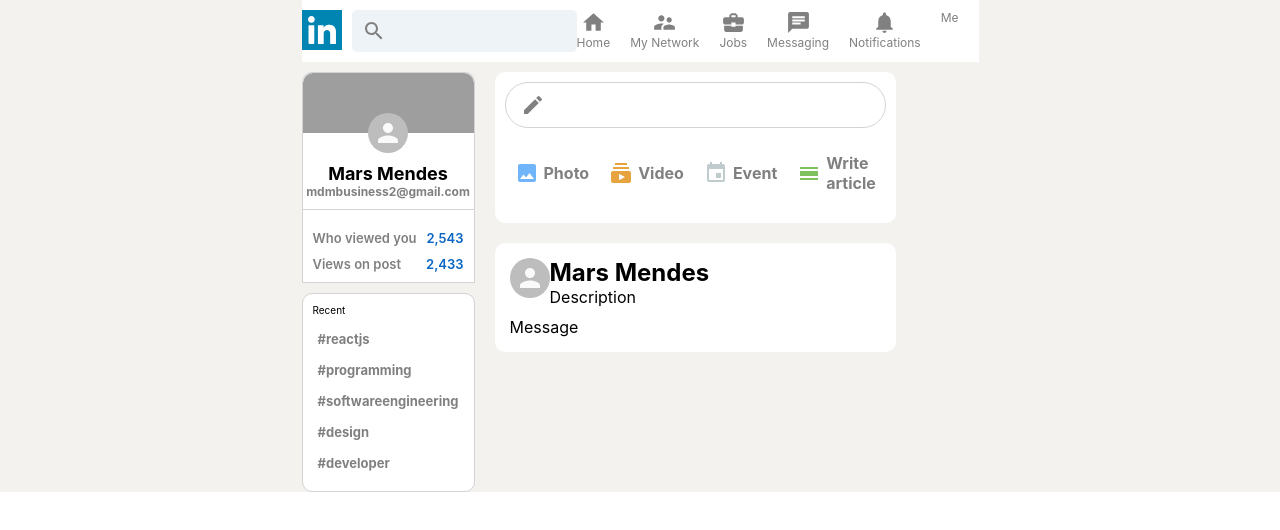
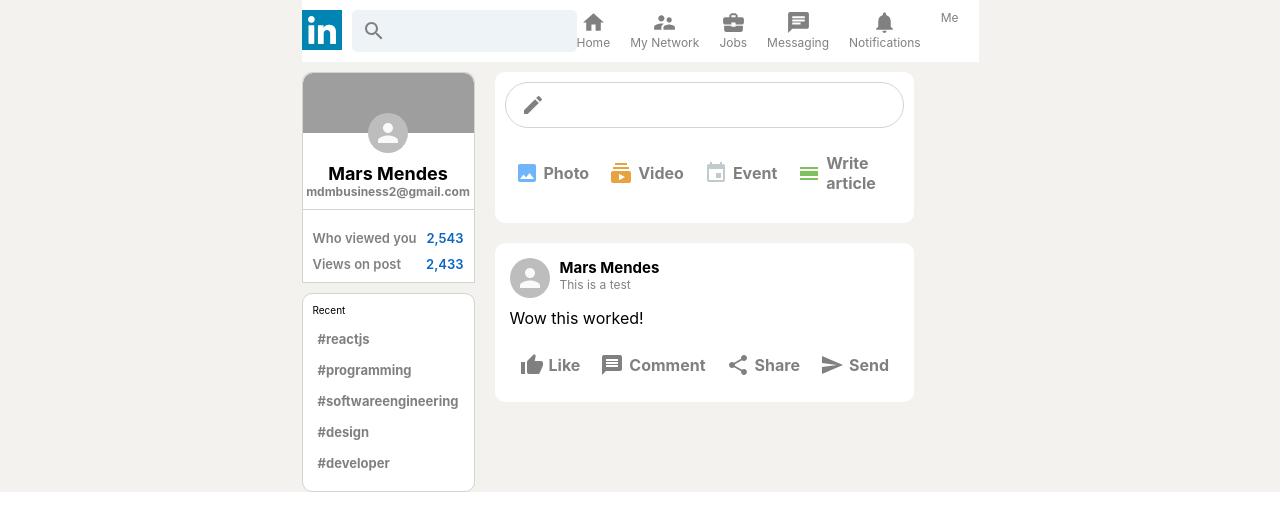
Before and after one commit to MMendes24/linkedinclone, a React (Create React App) app: page / in a window 1280 px wide. Shown: the top 530 px of the page. Built offline with nearby package versions, Linux system fonts and the light colour scheme; grey boxes are pictures that could not be loaded.

Commit message:
Imported and configured firebase

```diff
--- a/package.json
+++ b/package.json
@@ -9,6 +9,7 @@
     "@testing-library/jest-dom": "^4.2.4",
     "@testing-library/react": "^9.5.0",
     "@testing-library/user-event": "^7.2.1",
+    "firebase": "^8.2.3",
     "react": "^17.0.1",
     "react-dom": "^17.0.1",
     "react-redux": "^7.2.2",
--- a/src/Feed.js
+++ b/src/Feed.js
@@ -1,4 +1,4 @@
-import React from "react"
+import React, { useState } from "react"
 
 import InputOption from "./InputOption"
 import Post from "./Post"
@@ -11,6 +11,13 @@ import CalendarViewDayIcon from '@material-ui/icons/CalendarViewDay';
 import "./feed.css"
 
 const Feed = () => {
+    const [posts, setPosts] = useState([])
+
+    const sendPost = e => {
+        e.preventDefault()
+        setPosts([...posts])
+    }
+
     return (
         <div className="feed">
             <div className="feedInputContainer">
@@ -18,7 +25,7 @@ const Feed = () => {
                     <CreateIcon />
                     <form>
                         <input type="text" />
-                        <button type="submit">Send</button>
+                        <button onClick={sendPost} type="submit">Send</button>
                     </form>
                 </div>
                 <div className="feedInputOptions">
@@ -30,6 +37,12 @@ const Feed = () => {
             </div>
 
             {/* Posts */}
+            {posts.map((post) => {
+                return(
+                    <Post />
+                )
+            })}
+
             <Post
                 name="Mars Mendes"
                 description="This is a test"
--- a/src/Post.js
+++ b/src/Post.js
@@ -1,6 +1,13 @@
 import React from "react"
 
+import InputOption from "./InputOption"
+
 import { Avatar } from "@material-ui/core"
+import ThumbUpIcon from "@material-ui/icons/ThumbUp"
+import MessageIcon from "@material-ui/icons/Message"
+import ShareIcon from "@material-ui/icons/Share"
+import SendIcon from "@material-ui/icons/Send"
+
 import "./post.css"
 
 const Post = ({ name, description, message, photoUrl }) => {
@@ -9,13 +16,20 @@ const Post = ({ name, description, message, photoUrl }) => {
             <div className="postHeader">
                 < Avatar />
                 <div className="postInfo">
-                    <h2>Mars Mendes</h2>
-                    <p>Description</p>
+                    <h2>{name}</h2>
+                    <p>{description}</p>
                 </div>
             </div>
 
             <div className="postBody">
-                <p>Message</p>
+                <p>{message}</p>
+            </div>
+
+            <div className="postButtons">
+                <InputOption Icon={ThumbUpIcon} title="Like" color="gray" />
+                <InputOption Icon={MessageIcon} title="Comment" color="gray" />
+                <InputOption Icon={ShareIcon} title="Share" color="gray" />
+                <InputOption Icon={SendIcon} title="Send" color="gray" />
             </div>
         </div>
     )
--- a/src/post.css
+++ b/src/post.css
@@ -9,3 +9,25 @@
     display: flex;
     margin-bottom: 10px;
 }
+
+.postInfo {
+    margin-left: 10px;
+}
+
+.postInfo > p {
+    font-size: 12px;
+    color: gray;
+}
+
+.postBody {
+    overflow-wrap: anywhere;
+}
+
+.postInfo > h2 {
+    font-size: 15px;
+}
+
+.postButtons {
+    display: flex;
+    justify-content: space-evenly;
+}
```
Also changed, not shown: src/firebase.js (added, +16 -0 lines), 2 other files (tests, documents, lock files or other folders).
